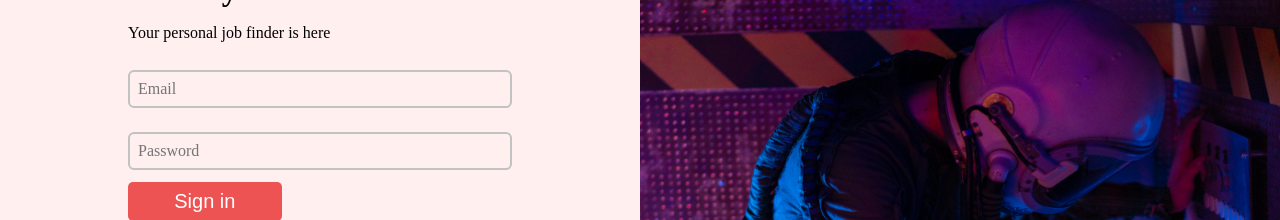
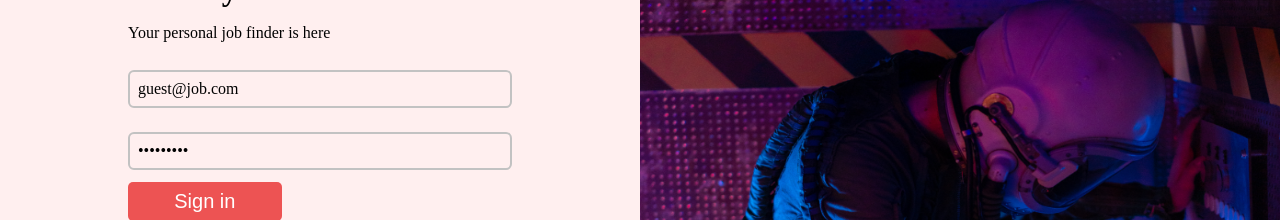
Before and after one commit to KingVinay/JobFinder, a React (Create React App) app: page /login in a window 1280 px wide. Shown: the part 157-377 px from the top of the page. Built offline with nearby package versions, Linux system fonts and the light colour scheme; no server answers.

Commit message:
Guest Login

```diff
--- a/src/components/Login/Login.js
+++ b/src/components/Login/Login.js
@@ -5,7 +5,10 @@ import { useNavigate } from "react-router-dom";
 
 export default function Login() {
   const navigate = useNavigate();
-  const [formData, setFormData] = useState({ email: "", password: "" });
+  const [formData, setFormData] = useState({
+    email: "guest@job.com",
+    password: "asdf@1234",
+  });
 
   const handleFormChange = (event) => {
     setFormData({ ...formData, [event.target.name]: event.target.value });
@@ -30,7 +33,7 @@ export default function Login() {
       <input
         className={styles.input}
         name="email"
-        // value={formData.email}
+        value={formData.email}
         onChange={handleFormChange}
         type={"email"}
         placeholder="Email"
@@ -38,7 +41,7 @@ export default function Login() {
       <input
         className={styles.input}
         name="password"
-        // value={formData.password}
+        value={formData.password}
         onChange={handleFormChange}
         type={"password"}
         placeholder="Password"
```
